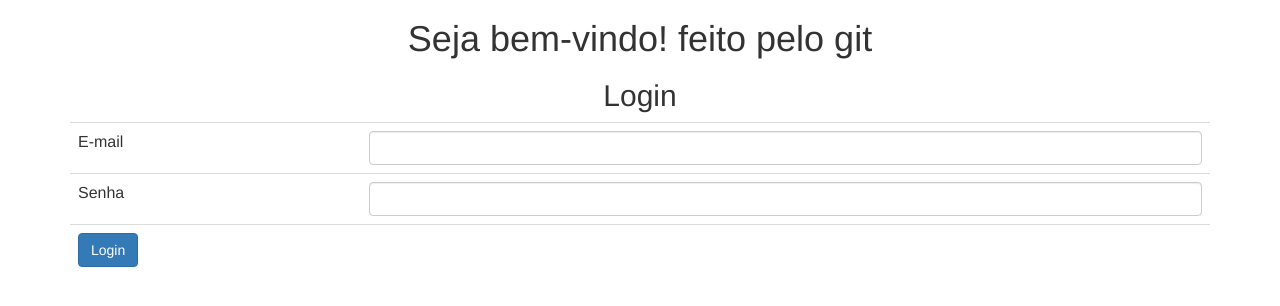
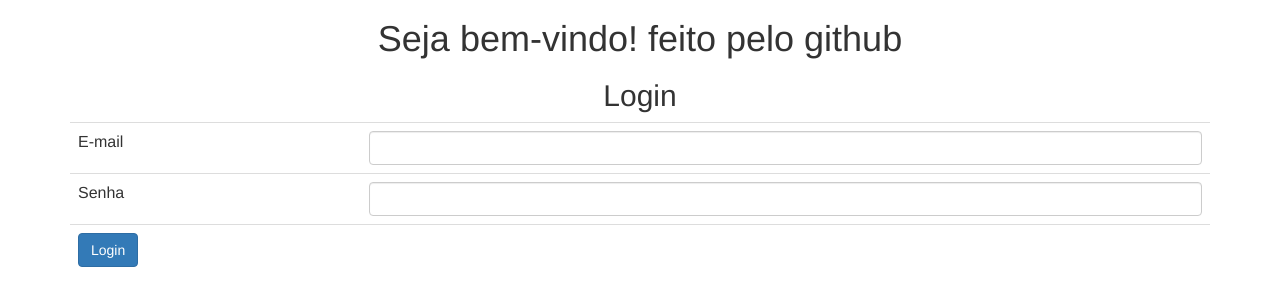
Before and after one commit to sitefinaltcc/tcc, a PHP site: page / in a window 1280 px wide. Shown: the part 51-357 px from the top of the page. Run offline with PHP 8.4, Linux system fonts and the light colour scheme.

Commit message:
teste de github

```diff
--- a/index.php
+++ b/index.php
@@ -1,7 +1,7 @@
 <?php require_once("cabecalho.php");
 require_once("logica-usuario.php");
 ?>
-				<h1>Seja bem-vindo! feito pelo git</h1>
+				<h1>Seja bem-vindo! feito pelo github</h1>
 
 				<?php if(usuarioEstaLogado()) { ?>
 					<p class="text-success">Você está logado como <?= usuarioLogado() ?>.</p>
```
